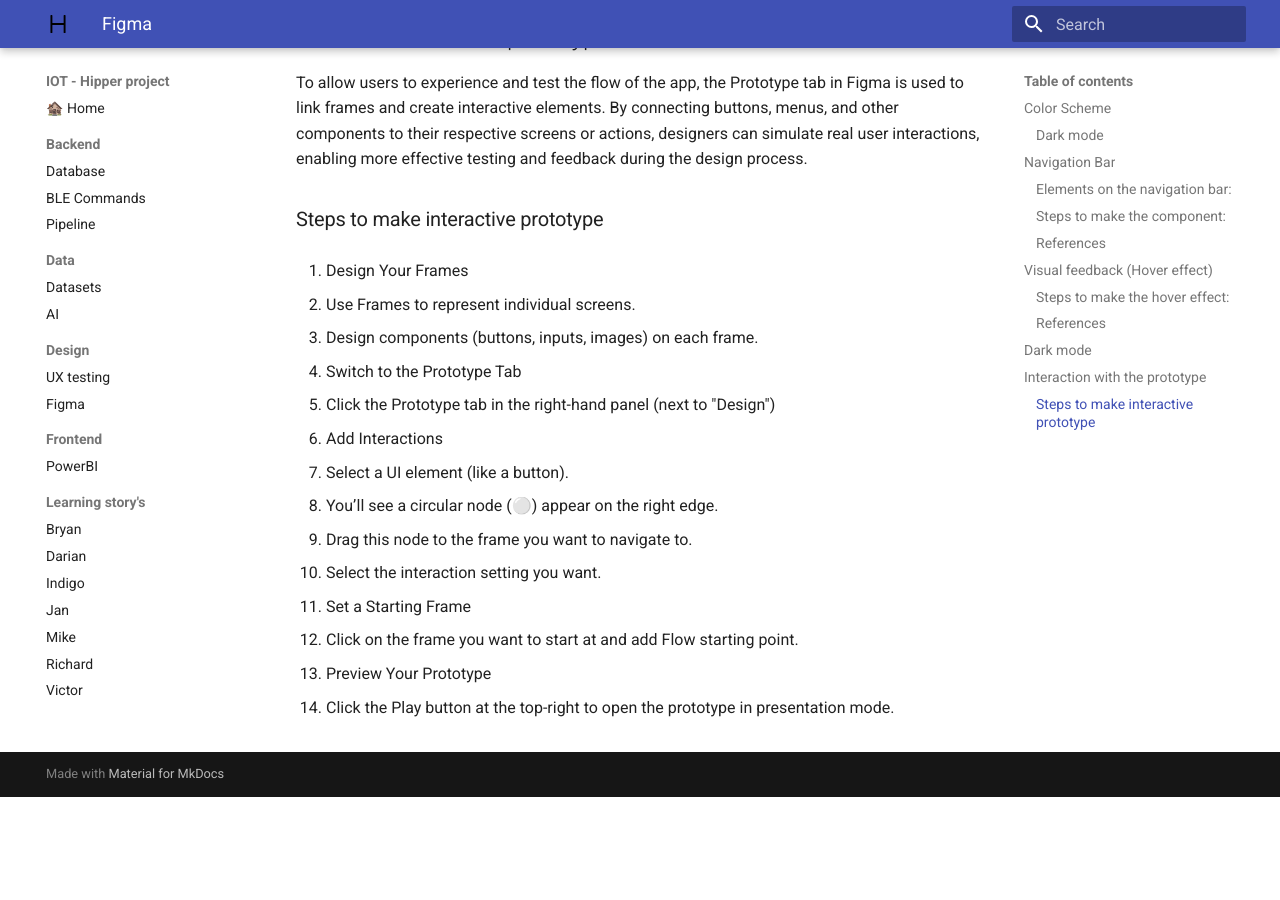
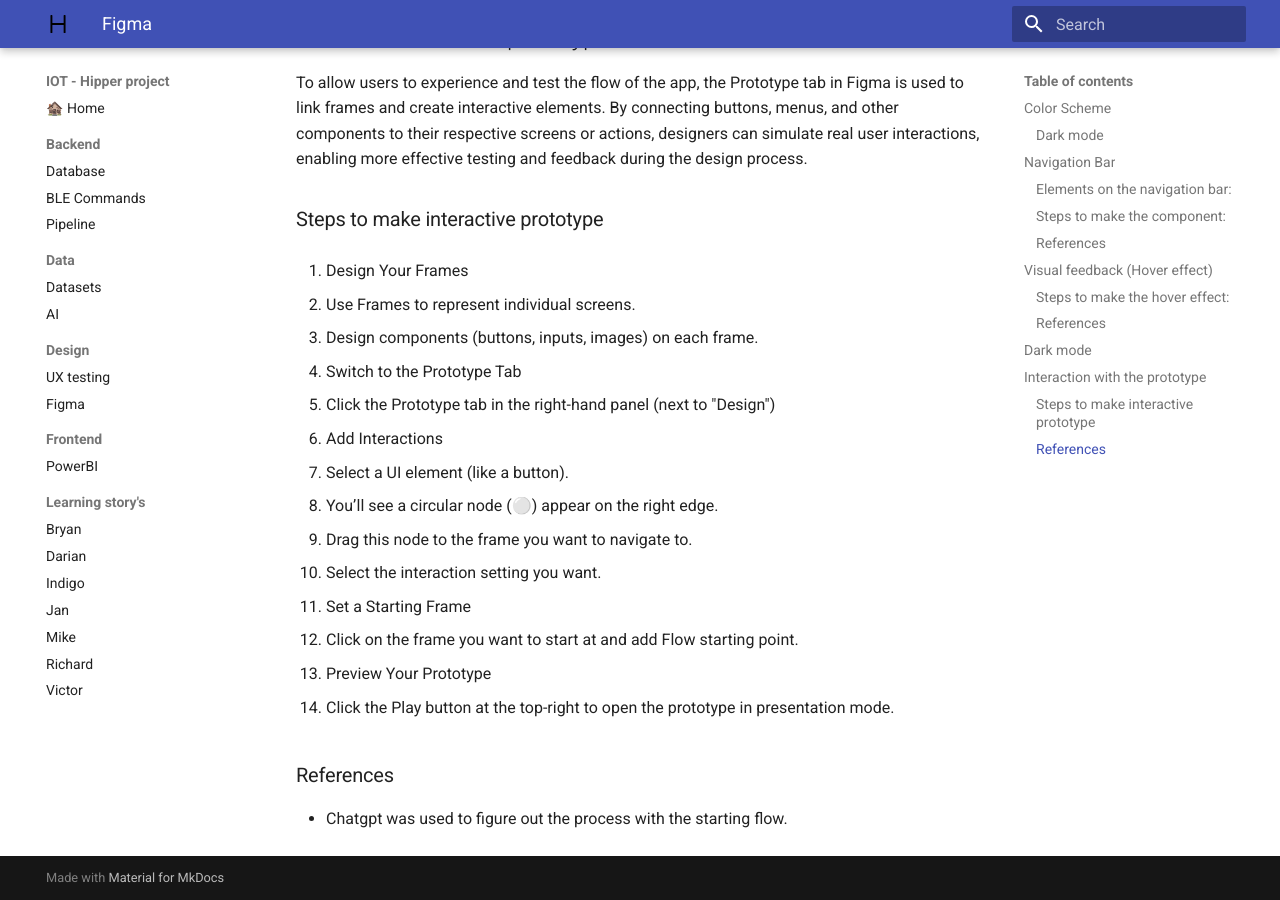
Before and after one commit to Vic-Warden/Digital-Life-Hipper-Monitoring, an MkDocs documentation site: the page built from docs/design/figma.md, in a window 1280 px wide and 900 px high, scrolled down 4274 px. Built offline with MkDocs 1.6.1 and Material for MkDocs 9.7.7, drawn with Linux system fonts in a browser that asks for light colours; before the commit the page ends 5071 px from its top, so only the background shows below that.

Commit message:
docs: references added.

```diff
--- a/docs/design/figma.md
+++ b/docs/design/figma.md
@@ -113,3 +113,6 @@
 5. Preview Your Prototype
 
 - Click the Play button at the top-right to open the prototype in presentation mode.
+
+### References
+- Chatgpt was used to figure out the process with the starting flow.
```
